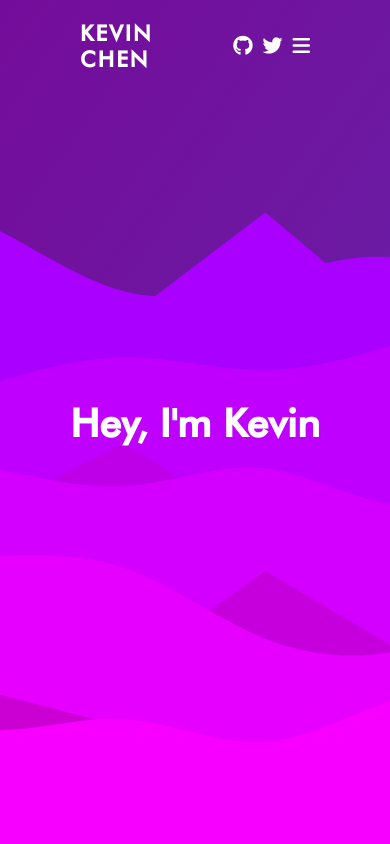
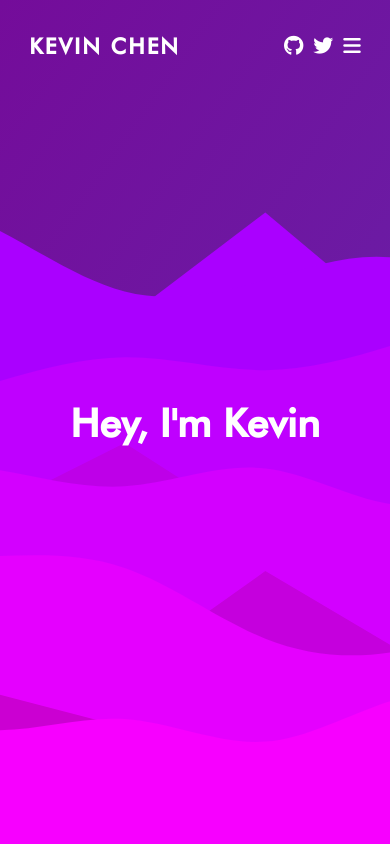
Before and after one commit to AstroTurffx/astroturffx.github.io, an Astro site: page / in a window 390 px wide. Shown: the top 844 px of the page. Built offline with nearby package versions, Linux system fonts and the light colour scheme; Astro itself is replaced by a stand-in of ours.

Commit message:
Updated mobile responsiveness

```diff
--- a/src/pages/index.astro
+++ b/src/pages/index.astro
@@ -195,8 +195,8 @@ import WavesAndPeaks from "../components/parallax/WavesAndPeaks.astro";
 		position: absolute;
 		top: 0;
 		left: 0;
-		width: calc(100% - 160px);
-		padding: 20px 80px;
+		width: calc(100% - min(15vw, 160px));
+		padding: 20px min(7.5vw, 80px);
 		display: flex;
 		justify-content: space-between;
 		align-items: center;
```
